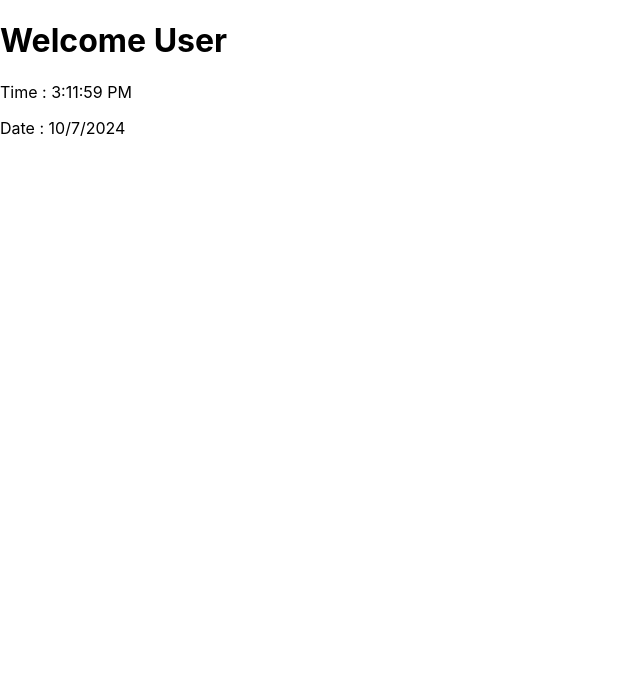
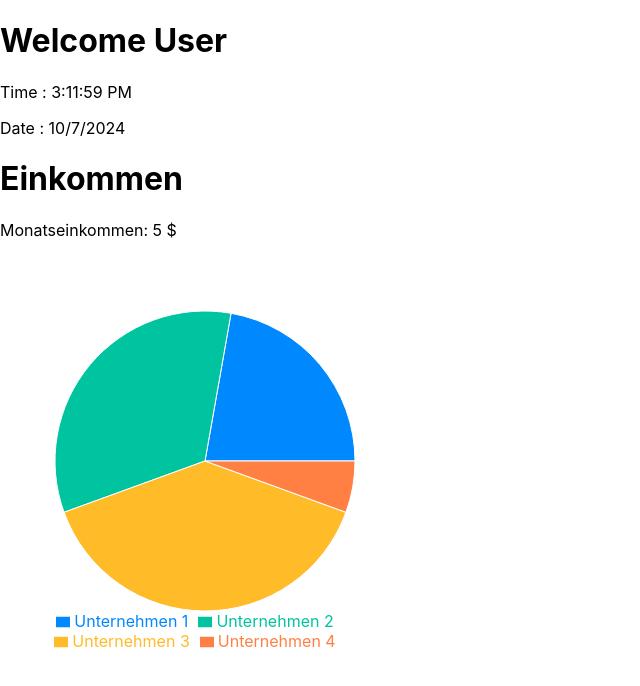
Before and after one commit to QuentinKleinert/Finance-Planner, a React (Create React App) app in the folder finanz-planner/: page / in a window 1280 px wide. Shown: the top 686 px of the page, without its empty margins (0-640 px from the left). Built offline with nearby package versions, Linux system fonts and the light colour scheme.

Commit message:
Kreisdiagramm der Einkommensseite zugefügt

```diff
--- a/finanz-planner/package.json
+++ b/finanz-planner/package.json
@@ -9,6 +9,7 @@
     "react": "^18.3.1",
     "react-dom": "^18.3.1",
     "react-scripts": "5.0.1",
+    "recharts": "^2.12.7",
     "web-vitals": "^2.1.4"
   },
   "scripts": {
@@ -34,5 +35,8 @@
       "last 1 firefox version",
       "last 1 safari version"
     ]
+  },
+  "devDependencies": {
+    "@babel/plugin-proposal-private-property-in-object": "^7.21.11"
   }
 }
--- a/finanz-planner/src/App.js
+++ b/finanz-planner/src/App.js
@@ -1,13 +1,14 @@
-
 import React from 'react';
 import './App.css';
 import DateTime from './components/dateTime';
+import IncomePage from './components/incomePage';
 
 export default function MyApp() {
   return (
     <div>
       <h1>Welcome User</h1>
       <DateTime></DateTime>
+      <IncomePage income={5.00}></IncomePage>
     </div>
   );
 }
--- /dev/null
+++ b/finanz-planner/src/assets/incomeChart.js
@@ -0,0 +1,35 @@
+import React from 'react';
+import { PieChart, Pie, Cell, Tooltip, Legend } from 'recharts';
+
+const data = [
+  { name: 'Unternehmen 1', value: 400 },
+  { name: 'Unternehmen 2', value: 600 },
+  { name: 'Unternehmen 3', value: 700 },
+  { name: 'Unternehmen 4', value: 100 },
+];
+
+const COLORS = ['#0088FE', '#00C49F', '#FFBB28', '#FF8042'];
+
+const CustomPieChart = () => {
+  return (
+    <PieChart width={400} height={400}>
+      <Pie
+        data={data} // Daten für das Diagramm
+        cx={200} // x-Koordinate des Mittelpunkts
+        cy={200} // y-Koordinate des Mittelpunkts
+        labelLine={false}
+        outerRadius={150} // äußere Radius des Kreisdiagrammes
+        fill="#8884d8" // Füllfarbe
+        dataKey="value" // jedes Segment repräsentiert ein Wert
+      >
+        {data.map((entry, index) => (
+          <Cell key={`cell-${index}`} fill={COLORS[index % COLORS.length]} />
+        ))}
+      </Pie>
+      <Tooltip />
+      <Legend />
+    </PieChart>
+  );
+};
+
+export default CustomPieChart;
--- /dev/null
+++ b/finanz-planner/src/components/incomePage.js
@@ -0,0 +1,12 @@
+import IncomeChart from "../assets/incomeChart";
+
+// Anzeige der Einkommenseite
+export default function incomePage({income}){
+    return(
+        <>
+            <h1>Einkommen</h1>
+            <p>Monatseinkommen: {income} $</p>
+            <IncomeChart></IncomeChart>
+        </>
+    )
+}
```
Also changed, not shown: 1 other file (tests, documents, lock files or other folders).
